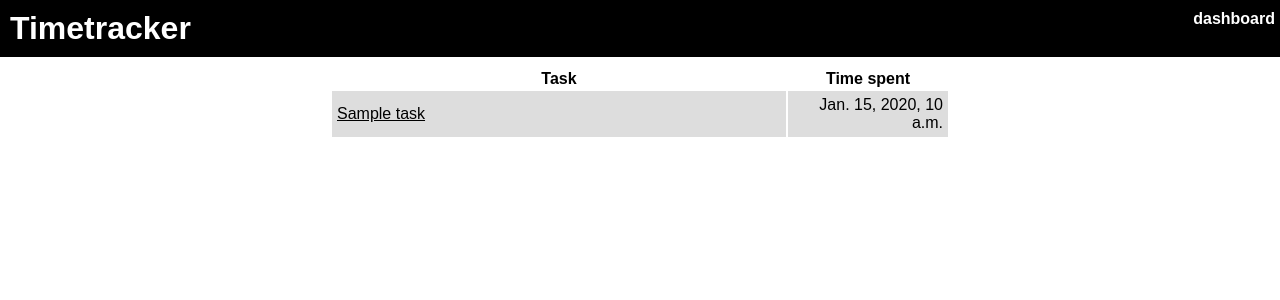
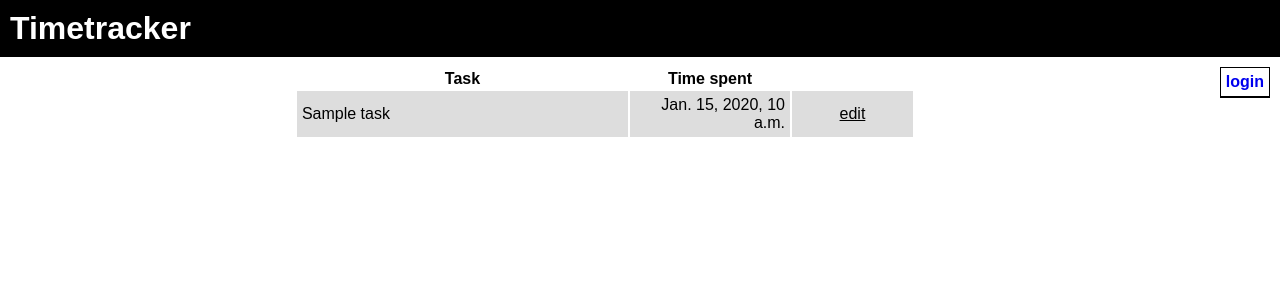
Before and after one commit to jmstaley/timetracker, a Django app: template templates/timetracker/dashboard.html in a window 1280 px wide. Shown: the top 300 px of the page. Run offline with Django 3.2, Linux system fonts and the light colour scheme; the template is opened without the code that fills it: most values are stand-ins (such as "Sample title", 1, 10 or a date in 2020).

Commit message:
update layout and styling

```diff
--- a/css/tracker.css
+++ b/css/tracker.css
@@ -17,13 +17,13 @@ div#header h1 {
 }
 
 div#user_tools {
-  position: absolute;
-  top: 0;
-  right: 0;
+  border: 1px solid #000000;
+  float: right;
+  margin: 10px;
+  position: relative;
 }
 
 div#user_tools a {
-  color: #FFFFFF;
   font-weight: bold;
   text-decoration: none;
 }
@@ -33,15 +33,19 @@ div#user_tools a:hover {
 }
 
 div#user_tools ul {
-  margin: 10px 0 0 0;
+  margin:  0;
   padding: 0;
 }
 
 div#user_tools li {
-  display: inline;
+  border-bottom: 1px solid #000000;
   list-style: none;
   margin: 0;
   padding: 5px;
+}
+
+div#user_tools li.last {
+  border-bottom: none;
 }
 
 table.taskstable {
@@ -75,3 +79,7 @@ table.taskstable tr.taskrow td.time {
   text-align: right;
   width: 150px;
 }
+
+table.taskstable tr.taskrow td.edit {
+  text-align: center;
+}
--- a/templates/timetracker/base.html
+++ b/templates/timetracker/base.html
@@ -7,22 +7,22 @@
   <body>
     <div id="header">
       <h1>Timetracker</h1>
+    </div>
+    <div id="content">
       <div id="user_tools">
         <ul>
           {% if user.is_authenticated %}
             <li>{{ user.username }}</li>
+            <li><a href="{% url dashboard %}">dashboard</a></li>
+            <li class="last"><a href="{% url add_task %}">add task</a></li>
+          {% else %}
+            <li><a href="#">login</a></li>
           {% endif %}
-          <li><a href="{% url dashboard %}">dashboard</a></li>
         </ul>
       </div>
-    </div>
-    <div id="content">
-      {% if user.is_authenticated %}
-        <div id="task_tools">
-          <a href="{% url add_task %}">Add Task</a>
-        </div>
-      {% endif %}
-      {% block content %}{% endblock %}
+      <div id="content">
+        {% block content %}{% endblock %}
+      </div>
     </div>
   </body>
 </html>
--- a/templates/timetracker/dashboard.html
+++ b/templates/timetracker/dashboard.html
@@ -7,8 +7,9 @@
     </tr>
     {% for task in tasks %}
       <tr class="taskrow {% cycle 'even' 'odd' %}">
-        <td class="task"><a href="{{ task.get_absolute_url }}">{{ task.title }}</a></td>
+        <td class="task">{{ task.title }}</td>
         <td class="time">{{ task.total_time_worked }}</td>
+        <td class="edit"><a href="{{ task.get_absolute_url }}">edit</a></td>
       </tr>
     {% endfor %}
   </table>
```
